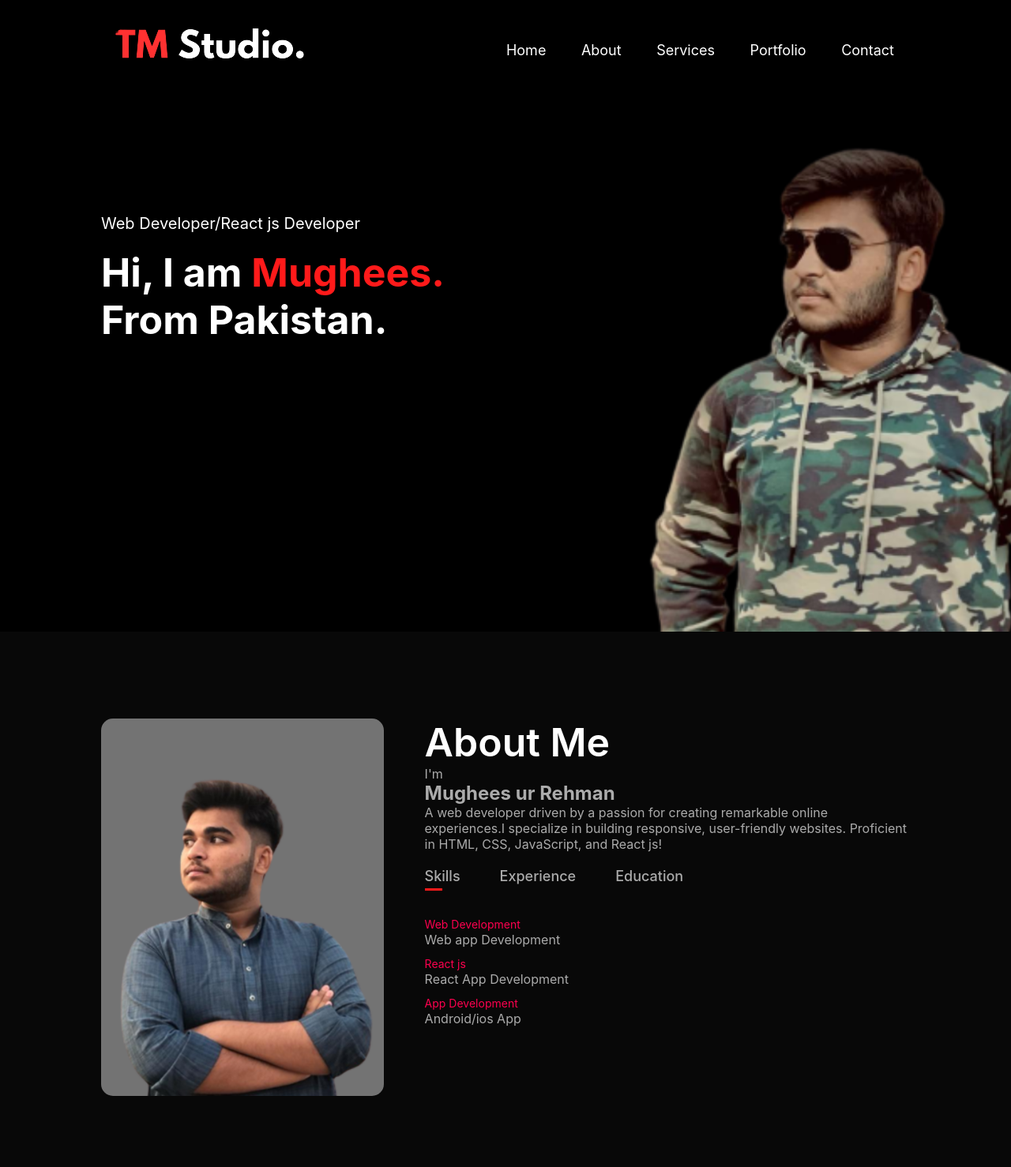
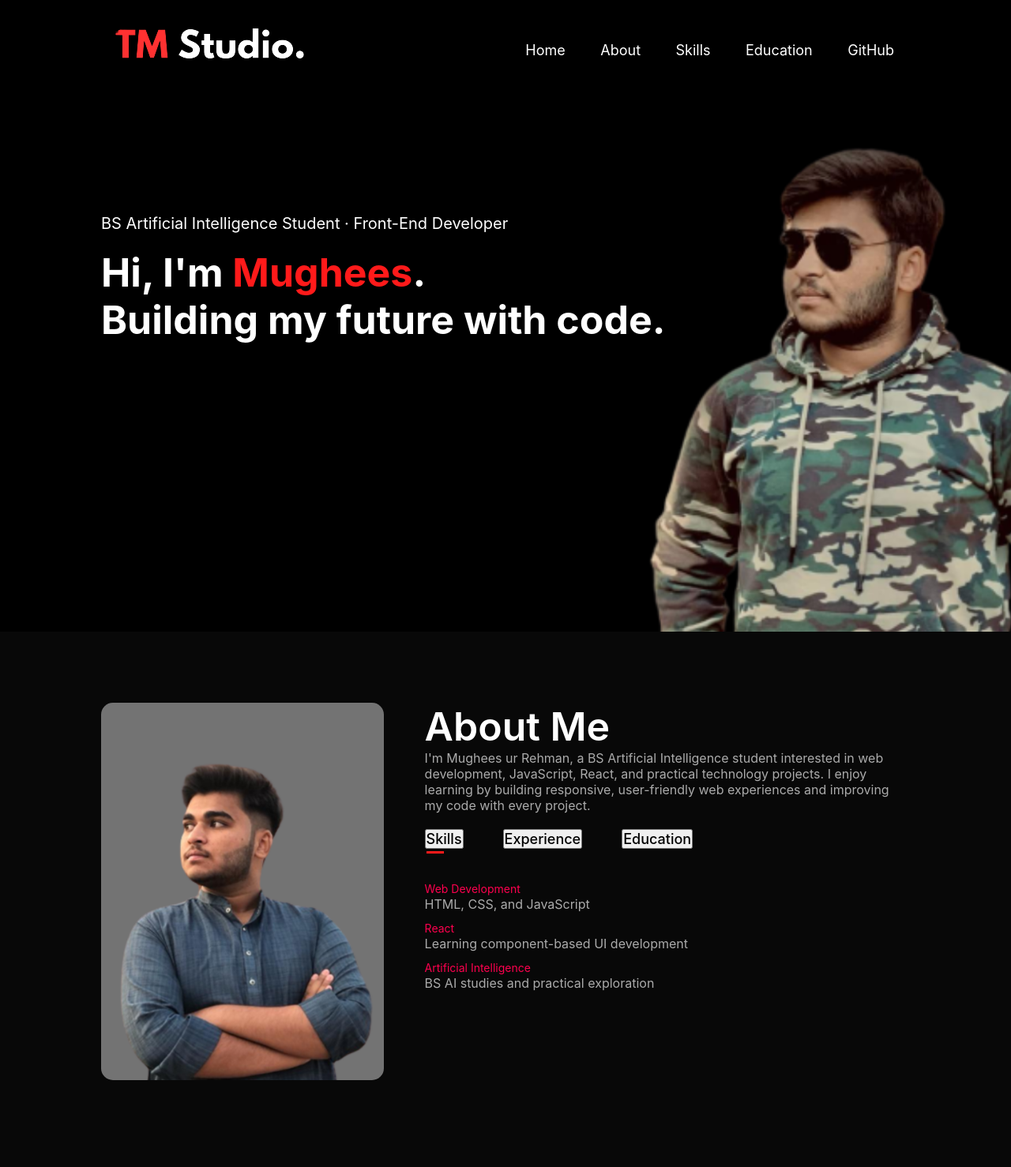
Before and after one commit to TheMughees1/TM-Studio-Simple-portfolio, a plain HTML site: page index.html in a window 1280 px wide. Shown: the whole page at 79% size. Drawn offline with Linux system fonts and the light colour scheme.

Commit message:
Improve portfolio metadata, accessibility, content, and tab interactions

```diff
--- a/index.html
+++ b/index.html
@@ -1,81 +1,86 @@
+<!DOCTYPE html>
 <html lang="en">
-
 <head>
     <meta charset="UTF-8">
     <meta name="viewport" content="width=device-width, initial-scale=1.0">
-    <title>Persnoanl Portfolio</title>
+    <meta name="description" content="Portfolio of Mughees ur Rehman, a BS Artificial Intelligence student interested in web development and practical AI projects.">
+    <title>Mughees ur Rehman | Portfolio</title>
     <link rel="stylesheet" href="style.css">
 </head>
-
 <body>
-    <div id="header">
+    <header id="header">
         <div class="container">
-            <nav>
-                <img src="images/logo.png" alt="logo">
+            <nav aria-label="Main navigation">
+                <img src="images/logo.png" alt="TM Studio logo">
                 <ul>
-                    <li><a class="active" href="#Home">Home</a></li>
+                    <li><a class="active" href="#header">Home</a></li>
                     <li><a href="#about">About</a></li>
-                    <li><a href="#services">Services</a></li>
-                    <li><a href="#portfolio">Portfolio</a></li>
-                    <li><a href="#Contact">Contact</a></li>
+                    <li><a href="#about">Skills</a></li>
+                    <li><a href="#about">Education</a></li>
+                    <li><a href="https://github.com/TheMughees1" target="_blank" rel="noopener noreferrer">GitHub</a></li>
                 </ul>
             </nav>
             <div class="header-text">
-                <p>Web Developer/React js Developer</p>
-                <h1>Hi, I am <span>Mughees.</span> <br>From Pakistan.</h1>
+                <p>BS Artificial Intelligence Student · Front-End Developer</p>
+                <h1>Hi, I'm <span>Mughees</span>.<br>Building my future with code.</h1>
             </div>
         </div>
-    </div>
-    <br>
-<!-- about -->
-    <div id="about">
+    </header>
+
+    <main>
+        <section id="about">
             <div class="container">
                 <div class="row">
                     <div class="about-col-1">
-                <img src="images/user_2.png">
+                        <img src="images/user_2.png" alt="Portrait of Mughees ur Rehman">
                     </div>
                     <div class="about-col-2">
-                    <h1 class="sub-title">About Me</h1>
-                    <p>I'm <span> <h2> Mughees ur Rehman </h2> </span> A web developer driven by a passion for creating remarkable online experiences.I specialize in building responsive, user-friendly websites. Proficient in HTML, CSS, JavaScript, and React js!</p>
+                        <h2 class="sub-title">About Me</h2>
+                        <p>I'm Mughees ur Rehman, a BS Artificial Intelligence student interested in web development, JavaScript, React, and practical technology projects. I enjoy learning by building responsive, user-friendly web experiences and improving my code with every project.</p>
+
                         <div class="tab-titles">
-                        <p class="tab-links active-link" onclick="opentab('skills')">Skills</p>
-                        <p class="tab-links" onclick="opentab('experience')">Experience</p>
-                        <p class="tab-links"onclick="opentab('Education')">Education</p>
+                            <button type="button" class="tab-links active-link" onclick="opentab('skills', this)">Skills</button>
+                            <button type="button" class="tab-links" onclick="opentab('experience', this)">Experience</button>
+                            <button type="button" class="tab-links" onclick="opentab('education', this)">Education</button>
                         </div>
+
                         <div class="tab-contents active-tab" id="skills">
                             <ul>
-                            <li><span>Web Development</span><br>Web app Development</li>
-                            <li><span>React js </span><br>React App Development</li>
-                            <li><span>App Development </span><br>Android/ios App</li>
+                                <li><span>Web Development</span><br>HTML, CSS, and JavaScript</li>
+                                <li><span>React</span><br>Learning component-based UI development</li>
+                                <li><span>Artificial Intelligence</span><br>BS AI studies and practical exploration</li>
                             </ul>
                         </div>
                         <div class="tab-contents" id="experience">
-                       <p>No Experience Yet</p>
+                            <p>Currently building projects and developing practical skills. This portfolio will be updated as professional experience grows.</p>
                         </div>
                         <div class="tab-contents" id="education">
                             <ul>
-                            <li><span>2023 - Current</span><br>React js</li>
-                            <li><span>2023</span><br>Web Development</li>
-                            <li><span>2022 </span><br>Front End Devloper</li>
+                                <li><span>Currently enrolled</span><br>BS Artificial Intelligence — The Islamia University of Bahawalpur</li>
+                                <li><span>Additional studies</span><br>Pharmacy Technician</li>
                             </ul>
                         </div>
                     </div>
                 </div>
             </div>
+        </section>
+    </main>
+
     <script>
-        var tablinks = document.getElementsByClassName('tab-links')
-        var tabcontents = document.getElementsByClassName('tab-contents')
-        function opentab(tabname){
-            for(tablink of tablinks){
-                tablink.classlist.remove("active-tab");
+        function opentab(tabname, clickedButton) {
+            document.querySelectorAll('.tab-links').forEach(function (tab) {
+                tab.classList.remove('active-link');
+            });
+            document.querySelectorAll('.tab-contents').forEach(function (content) {
+                content.classList.remove('active-tab');
+            });
+
+            clickedButton.classList.add('active-link');
+            var selectedContent = document.getElementById(tabname);
+            if (selectedContent) {
+                selectedContent.classList.add('active-tab');
             }
-            for(tabcontent of tabcontents){
-                tabcontent.classlist.remove("active-link");
-            }
-            event.currentTarget.classlist.add("active-link");
-            document.getElementsByid(classname).classlist.add("active-tab");
         }
     </script>
 </body>
-
 </html>
```
Lines whose indentation alone changed are shown as unchanged.
